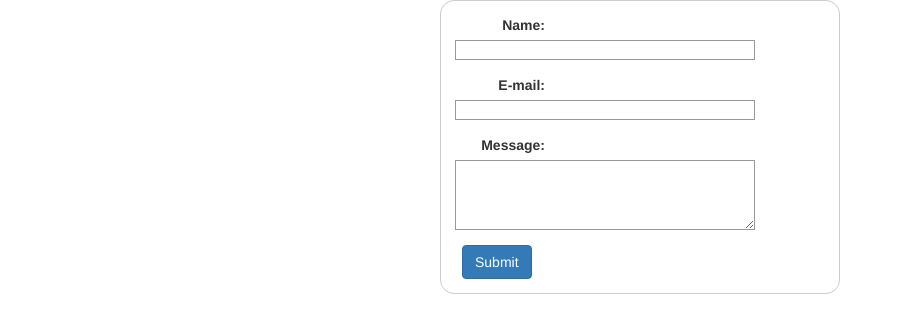
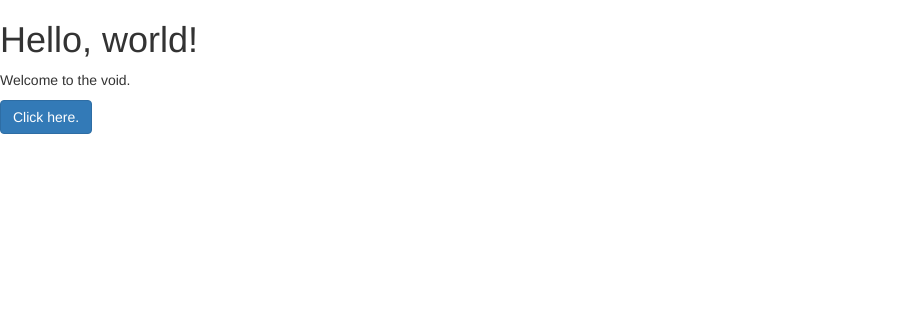
Before and after one commit to yc4g/anonform, a Python web app: template templates/katherine.html in a window 1280 px wide. Shown: the top 333 px of the page, without its empty margins (0-903 px from the left). Run offline with Jinja, Linux system fonts and the light colour scheme; the template is opened without the code that fills it, so the values that code supplies are empty; some libraries are stand-ins or nearby versions.

Commit message:
Update katherine.html

```diff
--- a/templates/katherine.html
+++ b/templates/katherine.html
@@ -1,82 +1,22 @@
 <!doctype html>
+<html lang="en">
 
 <head>
 	<link rel="stylesheet" href="https://maxcdn.bootstrapcdn.com/bootstrap/3.3.7/css/bootstrap.min.css">
-
+    <meta charset="utf-8">
+    <meta name="viewport" content="width=device-width, initial-scale=1, shrink-to-fit=no">
 	<title>Katherine's Page</title>
 </head>
 
 <body>
-	<form action="/" method="POST">
-	    <div  class="form-group">
-	        <label for="name">Name:</label>
-	        <input type="text" id="name" name="user_name">
-	    </div>
-	    <div class="form-group">
-	        <label for="mail">E-mail:</label>
-	        <input type="email" id="mail" name="user_mail">
-	    </div>
-	    <div class="form-group">
-	        <label for="msg">Message:</label>
-	        <textarea id="msg" name="msg"></textarea>
-	    </div>
-  			<button type="submit" class="btn btn-primary">Submit</button>
-	</form>
+	<h1>Hello, world!</h1>
+	<p class="text-justify">Welcome to the void.</p>
+	<button type="submit" class="btn btn-primary">Click here.</button>
 
 
 </body>
 
 <style>
-	form {
-	  /* Just to center the form on the page */
-	  margin: 0 auto;
-	  width: 400px;
-	  /* To see the outline of the form */
-	  padding: 1em;
-	  border: 1px solid #CCC;
-	  border-radius: 1em;
-	}
-	form div + div {
-	  margin-top: 1em;
-	}
-	label {
-	  /* To make sure that all labels have the same size and are properly aligned */
-	  display: inline-block;
-	  width: 90px;
-	  text-align: right;
-	}
-	input, textarea {
-	  /* To make sure that all text fields have the same font settings
-	     By default, textareas have a monospace font */
-	  font: 1em sans-serif;
-	  /* To give the same size to all text fields */
-	  width: 300px;
-	  box-sizing: border-box;
-	  /* To harmonize the look & feel of text field border */
-	  border: 1px solid #999;
-	}
-	input:focus, textarea:focus {
-	  /* To give a little highlight on active elements */
-	  border-color: #000;
-	}
-	textarea {
-	  /* To properly align multiline text fields with their labels */
-	  vertical-align: top;
-	  /* To give enough room to type some text */
-	  height: 5em;
-	}
-	.button {
-	  /* To position the buttons to the same position of the text fields */
-	  padding-left: 90px; /* same size as the label elements */
-	}
-	button {
-	  /* This extra margin represent roughly the same space as the space
-	     between the labels and their text fields */
-	  margin-left: .5em;
-	}
-	input[type=text]:focus {
-    	background-color: lightblue;
-    	  -webkit-transition: width 0.4s ease-in-out;
-    	transition: width 0.4s ease-in-out;
-	}
+
 </style>
+</html>
```
